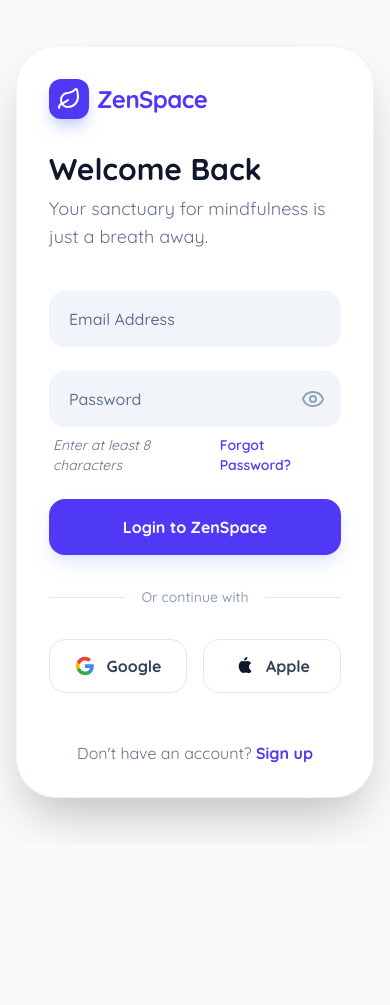
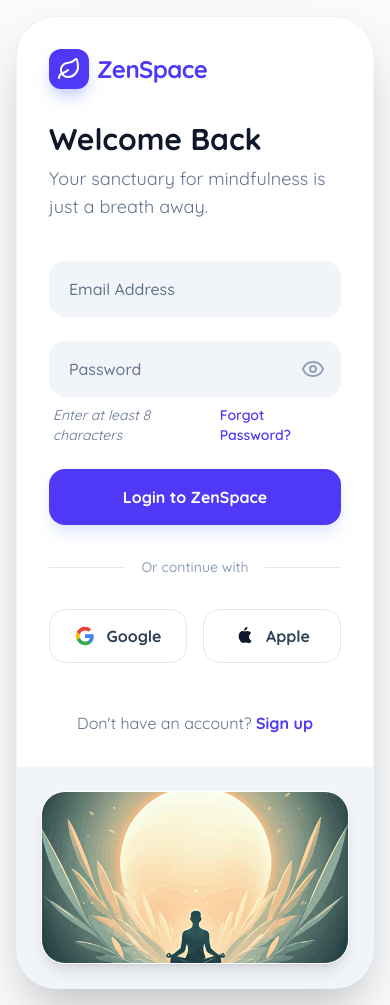
Before and after one commit to arturolguillen/devarturo-7-login-page, a Next.js app: page / in a window 390 px wide. Before the commit the page ends 844 px from the top, so only its background shows below. Built offline with nearby package versions, Linux system fonts and the light colour scheme.

Commit message:
Added mobile illustration component.

```diff
--- a/src/app/page.tsx
+++ b/src/app/page.tsx
@@ -9,6 +9,7 @@
 import Logo from "@/components/Logo";
 import MainContent from "@/components/MainContent";
 import MainWrapper from "@/components/MainWrapper";
+import MobileIllustration from "@/components/MobileIllustration";
 import PasswordInput from "@/components/PasswordInput";
 import QuoteCard from "@/components/QuoteCard";
 import RightColumn from "@/components/RightColumn";
@@ -39,6 +40,7 @@
                 <Illustration />
                 <QuoteCard />
             </RightColumn>
+            <MobileIllustration />
         </MainWrapper>
     );
 }
--- /dev/null
+++ b/src/components/MobileIllustration.tsx
@@ -0,0 +1,16 @@
+import MobileIllustrationImage from "@/images/zenspace_login_image_2.png";
+import Image from "next/image";
+
+export default function MobileIllustration() {
+    return (
+        <div className="md:hidden w-full bg-slate-100 p-6">
+            <div className="w-full aspect-video rounded-3xl overflow-hidden shadow-lg border border-white">
+                <Image
+                    src={MobileIllustrationImage}
+                    alt={'Mobile Meditation'}
+                    className="size-full object-cover"
+                />
+            </div>
+        </div>
+    );
+}
```
Also changed, not shown: src/images/zenspace_login_image_2.png (added).
